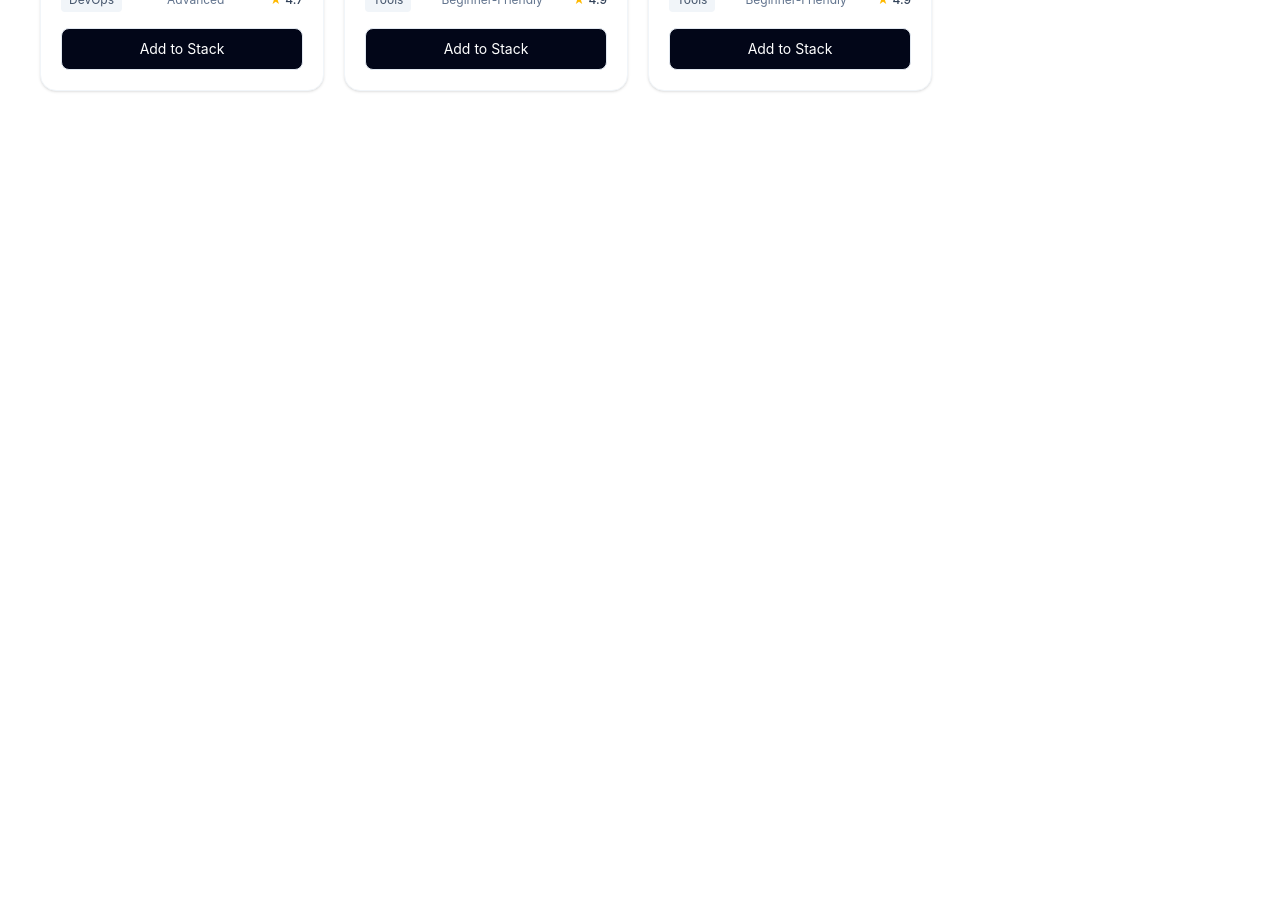
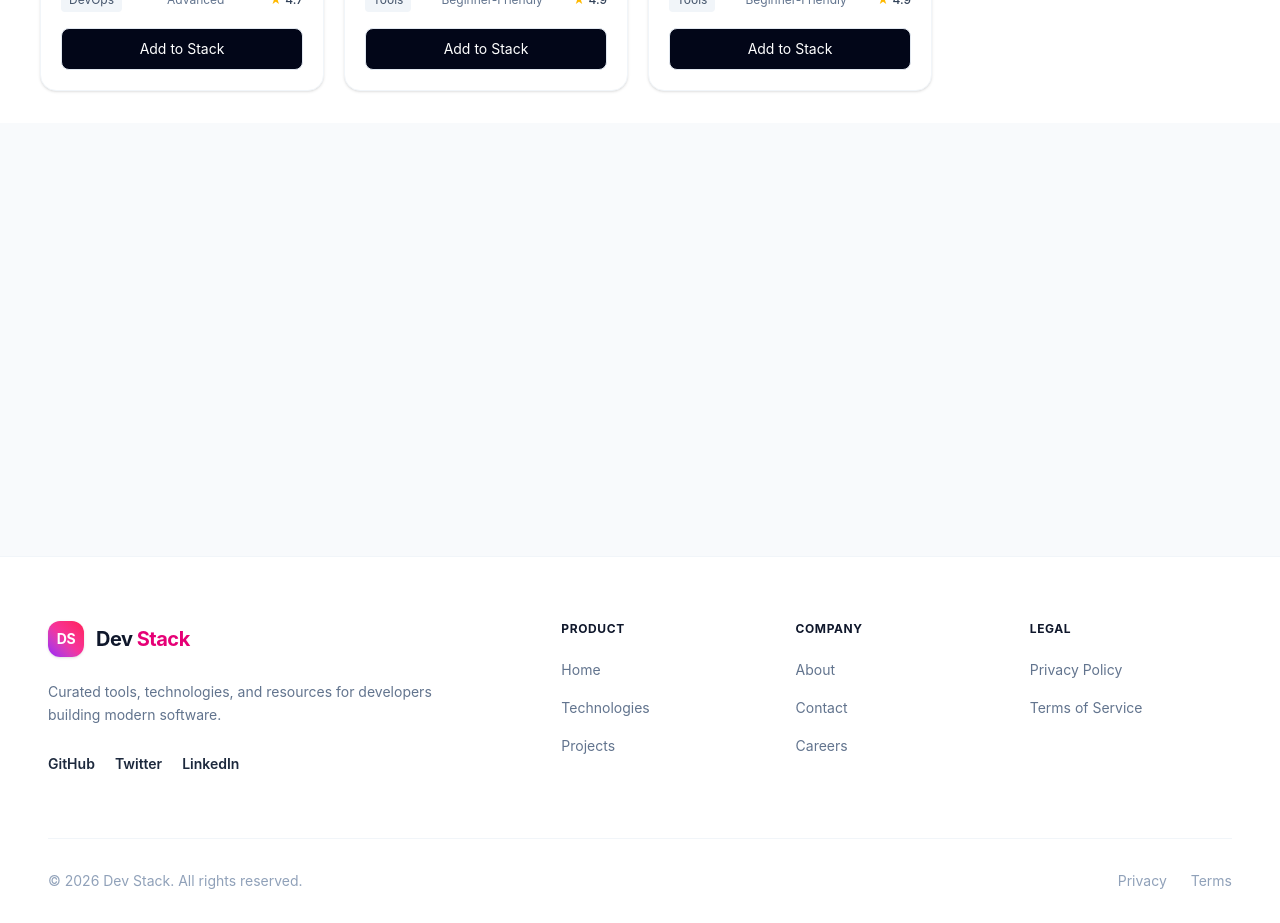
Before and after one commit to rakibgamecoc-hue/B14-A05-DevStack, a React (Vite) app: page / in a window 1280 px wide. Shown: the part 2220-3143 px from the top of the page. Before the commit the page ends 2343 px from the top, so only its background shows below. Built offline with nearby package versions, Linux system fonts and the light colour scheme.

Commit message:
feat: add Footer component and integrate it into App

```diff
--- a/src/App.jsx
+++ b/src/App.jsx
@@ -5,6 +5,7 @@ import { useState, useEffect } from "react";
 import TechCard from "./components/TechCard";
 import StackSidebar from "./components/StackSidebar";
 import { ToastContainer, toast } from "react-toastify";
+import Footer from "./components/footer"
 
 function App() {
     const [selectedStack, setSelectedStack] = useState([]);
@@ -97,7 +98,7 @@ function App() {
                 <TechCard
                   key={tech.id}
                           tech={tech}
-                  isSelected={selectedStack.some(
+                              isSelected={selectedStack.some(
                     (item) => item.id === tech.id
                          )}
                   onAdd={handleAdd}
@@ -113,6 +114,8 @@ function App() {
           </div>
                  </div>
       </main>
+
+       <Footer />
     </>
   );
 }
--- /dev/null
+++ b/src/components/Footer.jsx
@@ -0,0 +1,183 @@
+
+ function Footer() {
+  return (
+    <div className="min-h-screen bg-slate-50 flex flex-col justify-end text-slate-700 font-sans antialiased">
+                <footer className="w-full bg-white border-t border-slate-100">
+        <div className="max-w-7xl mx-auto px-6 lg:px-12 pt-16 pb-8">
+
+                              <div className="grid grid-cols-1 md:grid-cols-12 gap-10 lg:gap-12 pb-16">
+
+            <div className="md:col-span-5 lg:col-span-5 space-y-6">
+               <div className="flex items-center space-x-3">
+                     <div className="w-9 h-9 rounded-xl bg-linear-to-tr from-purple-600 via-pink-500 to-rose-500 flex items-center justify-center text-white font-bold text-sm shadow-sm tracking-tight">
+                  DS
+                </div>
+                <span className="text-xl font-bold tracking-tight text-slate-900">
+                  Dev <span className="text-pink-600">Stack</span>
+                </span>
+              </div>
+
+
+
+              <p className="text-slate-500 text-sm leading-relaxed max-w-sm">
+                Curated tools, technologies, and resources for developers building modern software.
+              </p>
+
+              <div className="flex items-center space-x-5 pt-1">
+                <a
+                  href="#"
+                  className="text-sm font-semibold text-slate-800 hover:text-pink-600 transition-colors"
+                >
+                  GitHub
+
+
+
+                </a>
+                <a
+                  href="#"
+                  className="text-sm font-semibold text-slate-800 hover:text-pink-600 transition-colors"
+                >
+
+
+
+                  Twitter
+                </a>
+                <a
+                  href="#"
+                  className="text-sm font-semibold text-slate-800 hover:text-pink-600 transition-colors"
+                >
+                  LinkedIn
+                </a>
+              </div>
+            </div>
+
+
+
+
+                  <div className="md:col-span-7 lg:col-span-7 grid grid-cols-3 gap-6 sm:gap-8 pt-2 md:pt-0">
+
+              <div>
+                <h3 className="text-xs font-bold text-slate-900 uppercase tracking-wider mb-5">
+                  PRODUCT
+
+
+
+                </h3>
+                <ul className="space-y-3.5">
+                  <li>
+                    <a
+                      href="#"
+                      className="text-sm text-slate-500 hover:text-slate-900 transition-colors"
+                    >
+
+
+
+
+                      Home
+                    </a>
+                  </li>
+                  <li>
+                    <a
+                      href="#"
+                      className="text-sm text-slate-500 hover:text-slate-900 transition-colors"
+                    >
+                      Technologies
+                    </a>
+                  </li>
+                  <li>
+                    <a
+                      href="#"
+                      className="text-sm text-slate-500 hover:text-slate-900 transition-colors"
+                    >
+                      Projects
+                    </a>
+                  </li>
+                </ul>
+              </div>
+
+              <div>
+                <h3 className="text-xs font-bold text-slate-900 uppercase tracking-wider mb-5">
+                  COMPANY
+                </h3>
+                <ul className="space-y-3.5">
+                  <li>
+                    <a
+                      href="#"
+                      className="text-sm text-slate-500 hover:text-slate-900 transition-colors"
+                    >
+                      About
+                    </a>
+                  </li>
+                  <li>
+                    <a
+                      href="#"
+                      className="text-sm text-slate-500 hover:text-slate-900 transition-colors"
+                    >
+                      Contact
+                    </a>
+                  </li>
+                  <li>
+                    <a
+                      href="#"
+                      className="text-sm text-slate-500 hover:text-slate-900 transition-colors"
+                    >
+                      Careers
+                    </a>
+                  </li>
+                </ul>
+              </div>
+
+              <div>
+                <h3 className="text-xs font-bold text-slate-900 uppercase tracking-wider mb-5">
+                  LEGAL
+                </h3>
+                <ul className="space-y-3.5">
+                  <li>
+                    <a
+                      href="#"
+                      className="text-sm text-slate-500 hover:text-slate-900 transition-colors"
+                    >
+                      Privacy Policy
+                    </a>
+                  </li>
+                  <li>
+                    <a
+                      href="#"
+                      className="text-sm text-slate-500 hover:text-slate-900 transition-colors"
+                    >
+                      Terms of Service
+                    </a>
+                  </li>
+                </ul>
+              </div>
+
+            </div>
+          </div>
+
+               <div className="pt-8 border-t border-slate-100 flex flex-col sm:flex-row items-center justify-between text-sm text-slate-400 gap-4">
+            <p className="text-center sm:text-left">
+              © 2026 Dev Stack. All rights reserved.
+            </p>
+            <div className="flex items-center space-x-6">
+              <a
+                href="#"
+                className="hover:text-slate-600 transition-colors"
+              >
+                Privacy
+              </a>
+              <a
+                href="#"
+                className="hover:text-slate-600 transition-colors"
+              >
+                Terms
+              </a>
+            </div>
+          </div>
+
+        </div>
+      </footer>
+    </div>
+  );
+}
+
+export default Footer;
```
